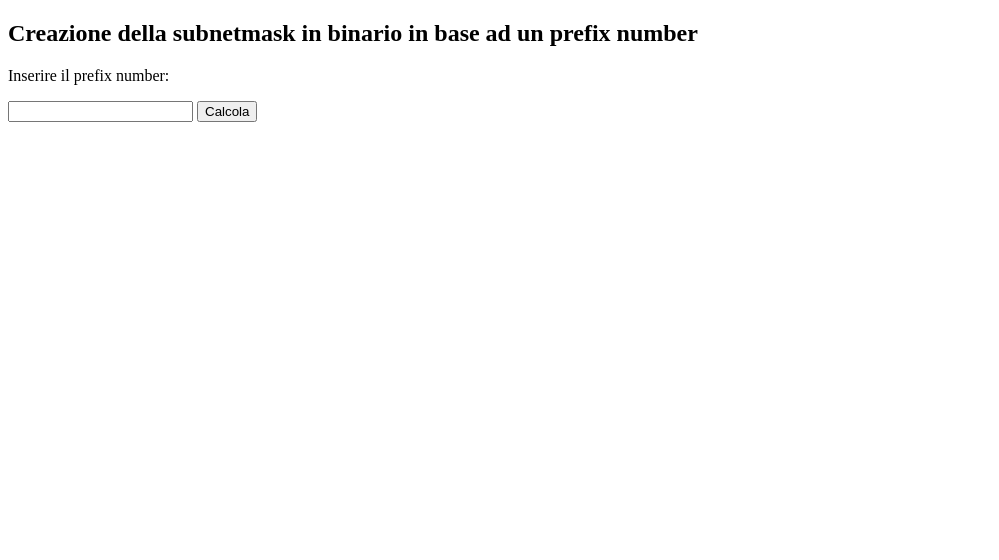
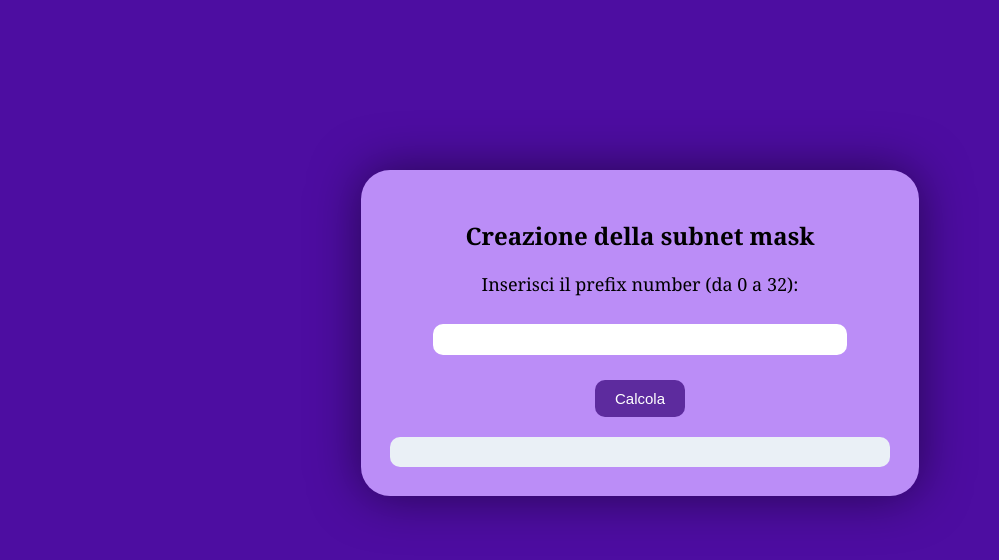
Before and after one commit to Gogox-08/lavoritps, a plain HTML site: page prefix.html in a window 1280 px wide. Shown: the whole page, without its empty margins (0-999 px from the left). Drawn offline with Linux system fonts and the light colour scheme.

Commit message:
Refactor HTML structure and styling for subnet mask

```diff
--- a/prefix.html
+++ b/prefix.html
@@ -1,17 +1,80 @@
 <!DOCTYPE html>
 <html>
+<head>
+  <style>
+    body {
+      font-family: Georgia, sans-serif;
+      background-color: #4d0da1;
+      display: flex;
+      flex-direction: column;
+      align-items: center;
+      margin-top: 170px;
+    }
+
+    h2 {
+      color: #000000;
+      text-align: center;
+    }
+
+    .box {
+      background-color: #bb8df7;
+      padding: 29px;
+      border-radius: 29px;
+      box-shadow: 0 0 50px rgba(0,0,0,0.50);
+      width: 500px;
+      text-align: center;
+    }
+
+    p {
+      font-size: 18px;
+    }
+
+    input[type="text"] {
+      width: 80%;
+      padding: 7px;
+      margin: 10px 0;
+      border: 0px solid #ccc;
+      border-radius: 10px;
+      font-size: 15px;
+    }
+
+    input[type="button"] {
+      background-color: #5d2b9e;
+      color: white;
+      border: 0px solid #ccc;
+      padding: 10px 20px;
+      border-radius: 10px;
+      cursor: pointer;
+      font-size: 15px;
+      margin-top: 15px;
+    }
+
+    input[type="button"]:hover {
+      background-color: #804bc4;
+    }
+
+    #output {
+      margin-top: 20px;
+      font-size: 15px;
+      color: #000000;
+      background-color: #eaf0f6;
+      padding: 15px;
+      border-radius: 10px;
+    }
+  </style>
+</head>
+
 <body>
-
-<h2>Creazione della subnetmask in binario in base ad un prefix number</h2>
-
-<p>Inserire il prefix number:</p>
+  <div class="box">
+    <h2>Creazione della subnet mask</h2>
+    <p>Inserisci il prefix number (da 0 a 32):</p>
     <input type="text" id="prefix">
-<input type="button" value="Calcola" onclick="calcolaMask()">
-
+    <input type="button" value="Calcola" onclick="calcoloSubnetMask()">
     <div id="output"></div>
+  </div>
 
   <script>
-function calcolaMask() {
+    function calcoloSubnetMask() {
       var prefix = parseInt(document.getElementById("prefix").value);
 
       if (isNaN(prefix) || prefix < 0 || prefix > 32) {
@@ -36,6 +99,5 @@ function calcolaMask() {
         "Subnet mask in binario: " + bits;
     }
   </script>
-
 </body>
 </html>
```
Lines whose indentation alone changed are shown as unchanged.
